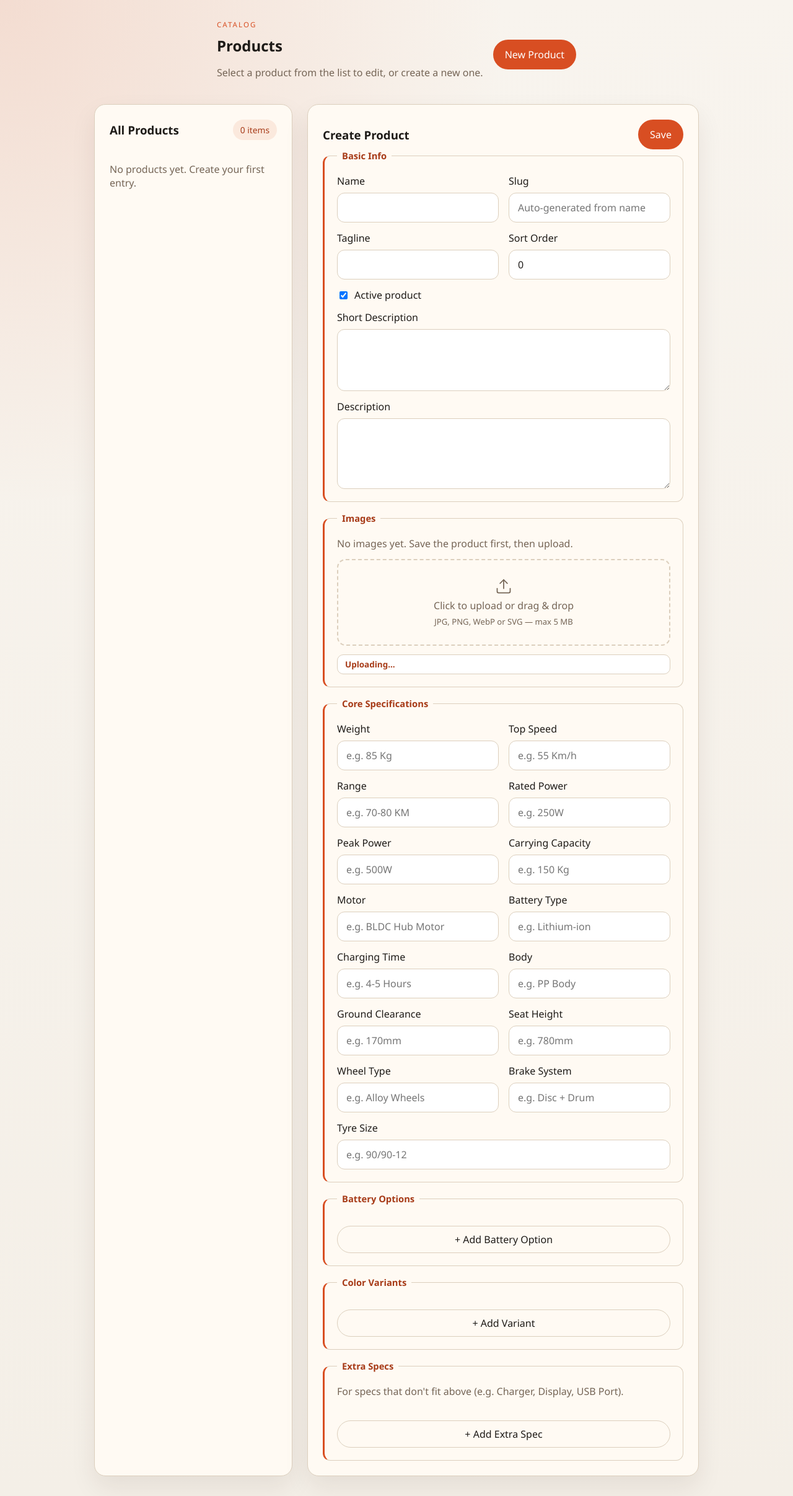
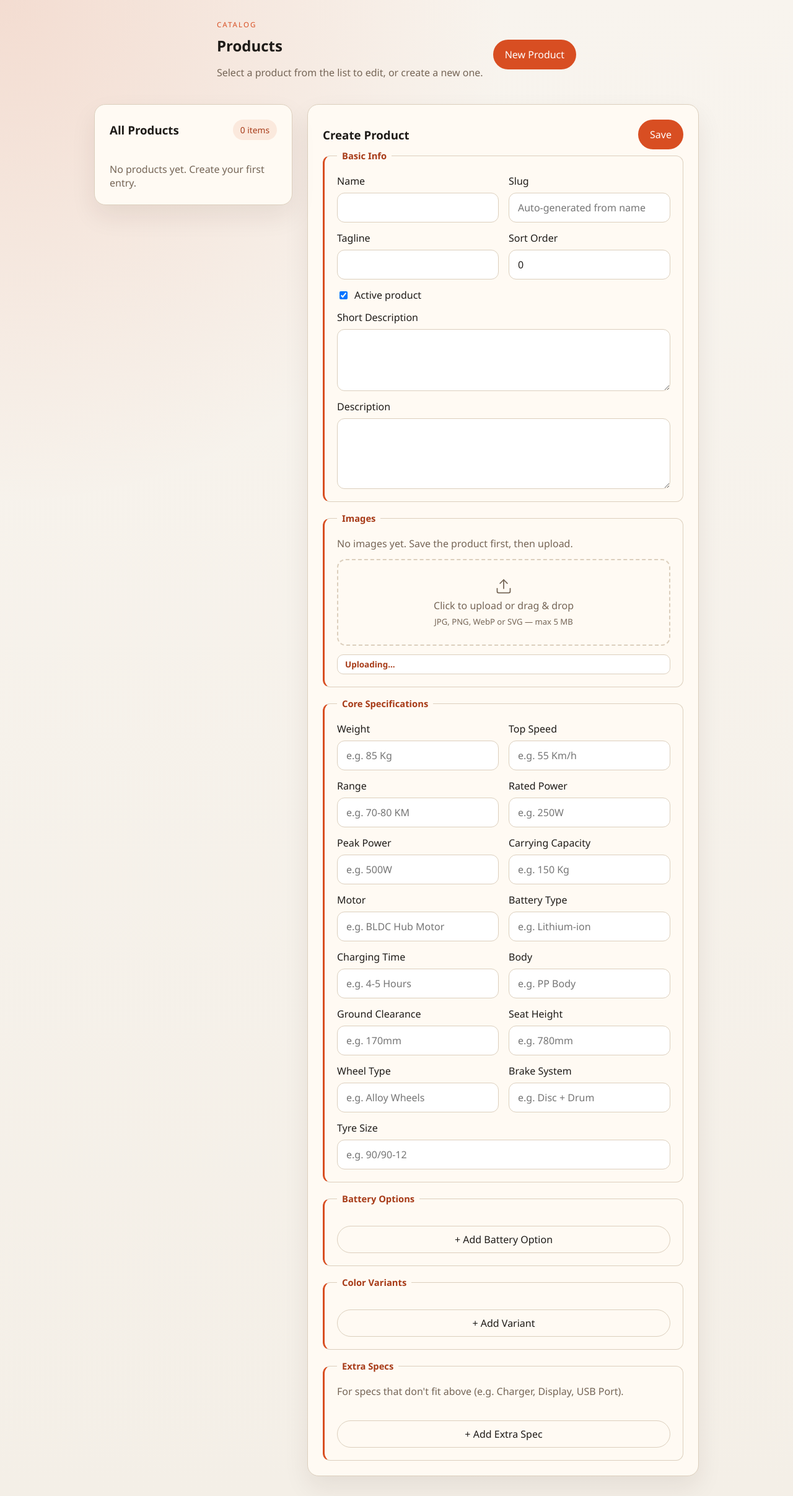
Before and after one commit to mynexasolutions-spec/ev-nation, a FastAPI app: template app/web/templates/admin/products.html in a window 1280 px wide. Shown: the whole page at 62% size. Run offline with FastAPI, Linux system fonts and the light colour scheme; the template is opened without the code that fills it, so the values that code supplies are empty.

Commit message:
Fix grid layout stretching to enable valid scrollability on products sidebar

```diff
--- a/app/web/static/admin.css
+++ b/app/web/static/admin.css
@@ -157,10 +157,19 @@ select {
     display: grid;
     grid-template-columns: 320px 1fr;
     gap: 24px;
+    align-items: start;
 }
 
 .panel {
     padding: 24px;
+}
+
+.admin-grid > .panel:first-child {
+    position: sticky;
+    top: 24px;
+    display: flex;
+    flex-direction: column;
+    max-height: calc(100vh - 120px);
 }
 
 .panel-form {
@@ -245,9 +254,9 @@ textarea {
     margin-top: 18px;
     display: grid;
     gap: 10px;
-    max-height: calc(100vh - 200px);
     overflow-y: auto;
     padding-right: 6px;
+    flex: 1;
 }
 
 .product-list-item {
--- a/app/web/templates/admin/base.html
+++ b/app/web/templates/admin/base.html
@@ -4,7 +4,7 @@
     <meta charset="UTF-8">
     <meta name="viewport" content="width=device-width, initial-scale=1.0">
     <title>{{ page_title }} | EV Nation Admin</title>
-    <link rel="stylesheet" href="{{ url_for('static', path='/admin.css') }}?v=2">
+    <link rel="stylesheet" href="{{ url_for('static', path='/admin.css') }}?v=3">
 </head>
 <body>
     <div class="admin-shell">
```
